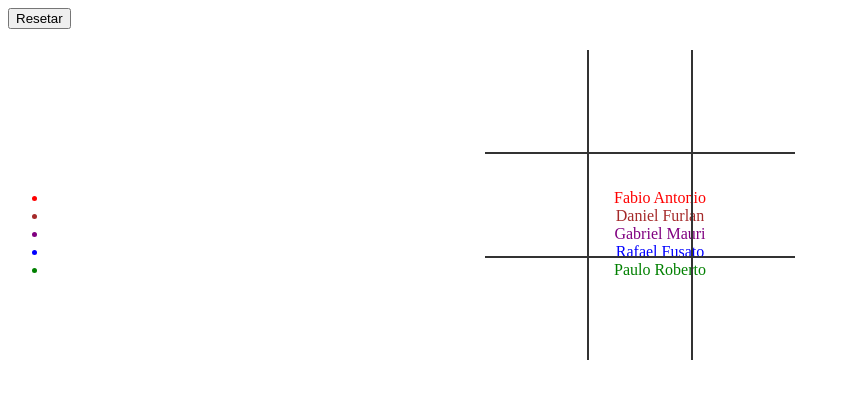
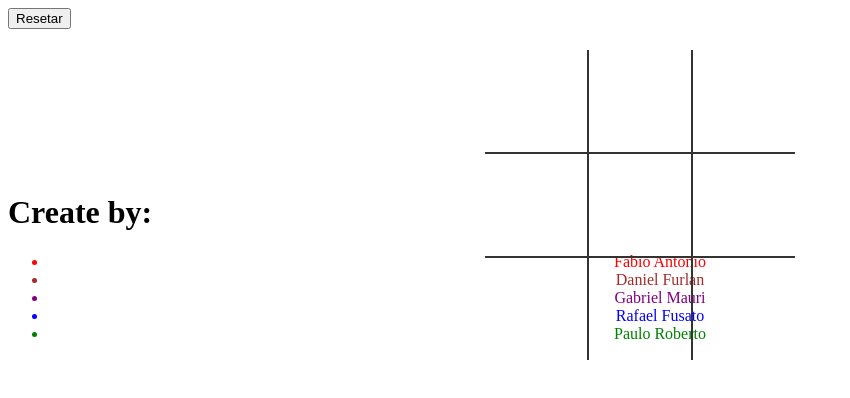
Before and after one commit to FabioXXI/Tic-Tac-Toe-Science-Fair---School-2023, a plain HTML site: page index.html in a window 1280 px wide. Shown: the whole page, without its empty margins (0-850 px from the left). Drawn offline with Linux system fonts and the light colour scheme.

Commit message:
Update index.html

```diff
--- a/index.html
+++ b/index.html
@@ -44,6 +44,7 @@
 	<br>
 	<br>
 	<br>
+	<h1>Create by:</h1>
 	<ul style="text-align:center">
 		<li style="color:red">Fabio Antonio</li>
 		<li style="color:brown">Daniel Furlan</li>
```
